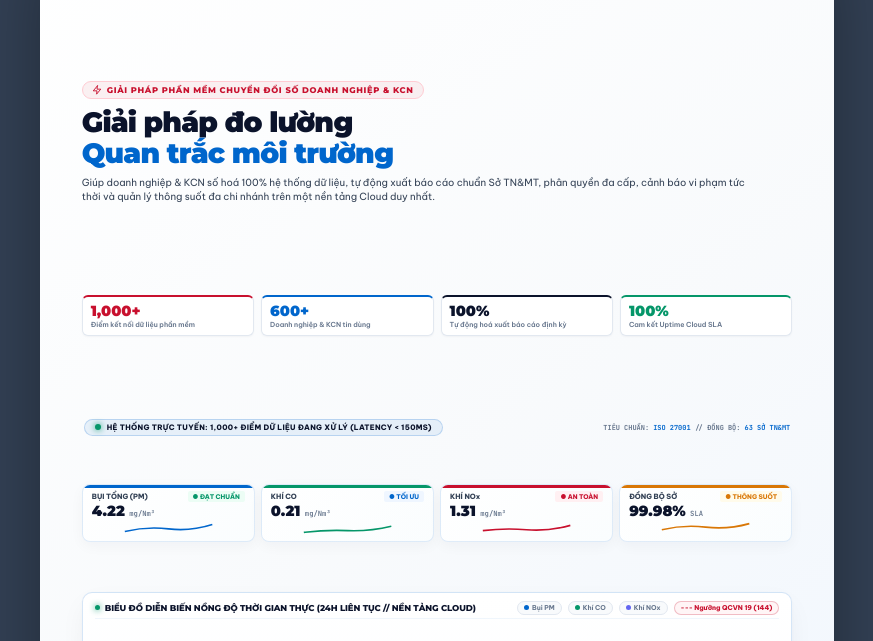
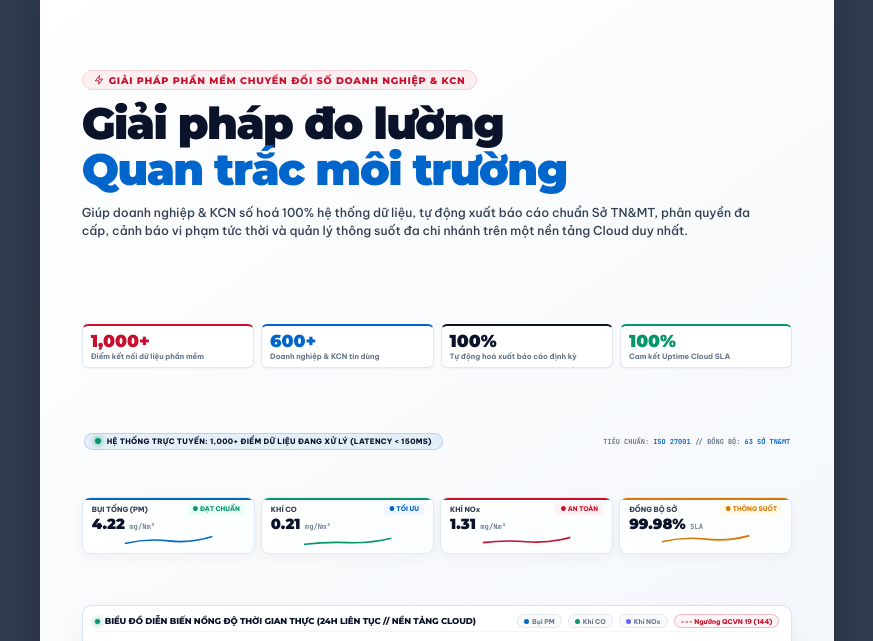
Before and after one commit to huudangdev/5s-brochure, a website: page templates/bi-fold.html in a window 1280 px wide. Shown: the part 105-746 px from the top of the page, without its empty margins (203-1076 px from the left). Drawn offline with Linux system fonts and the light colour scheme.

Commit message:
feat(cover): scale up commanding hero headline, eliminate solid block, and tighten padding

```diff
--- a/templates/bi-fold.html
+++ b/templates/bi-fold.html
@@ -267,8 +267,8 @@
 
     /* Cover Hero Typography */
     .cover-hero-content {
-      margin-top: 2.5mm;
-      margin-bottom: 2mm;
+      margin-top: 3.5mm;
+      margin-bottom: 3mm;
       flex-shrink: 0;
     }
     .cover-kicker-tag {
@@ -276,24 +276,24 @@
       align-items: center;
       gap: 5px;
       font-family: 'Montserrat', sans-serif;
-      font-size: 6.2pt;
+      font-size: 7.2pt;
       font-weight: 800;
       letter-spacing: 0.08em;
       text-transform: uppercase;
       color: var(--5s-crimson);
       background: rgba(200, 16, 46, 0.06);
       border: 1px solid var(--5s-crimson-border);
-      padding: 3px 9px;
+      padding: 3.5px 11px;
       border-radius: var(--radius-full);
-      margin-bottom: 2mm;
+      margin-bottom: 2.5mm;
     }
     .cover-headline {
-      font-size: 21pt;
+      font-size: 33pt;
       font-weight: 900;
-      line-height: 1.1;
-      letter-spacing: -0.03em;
+      line-height: 1.06;
+      letter-spacing: -0.035em;
       color: var(--ink-primary);
-      margin-bottom: 2mm;
+      margin-bottom: 3mm;
     }
     .cover-headline span.highlight-crimson {
       color: var(--5s-crimson);
@@ -302,11 +302,12 @@
       color: var(--5s-blue);
     }
     .cover-lead {
-      font-size: 7.4pt;
-      color: var(--ink-secondary);
-      line-height: 1.45;
-      max-width: 95%;
-      margin-bottom: 2.5mm;
+      font-size: 9.2pt;
+      color: #334155;
+      font-weight: 500;
+      line-height: 1.5;
+      max-width: 98%;
+      margin-bottom: 3.5mm;
     }
     .cover-btns-row {
       display: flex;
@@ -318,7 +319,7 @@
       display: grid;
       grid-template-columns: repeat(4, 1fr);
       gap: 7px;
-      margin-bottom: 2.5mm;
+      margin-bottom: 1.5mm;
       flex-shrink: 0;
     }
     .cover-metric-cell {
@@ -335,13 +336,13 @@
 
     .cover-metric-num {
       font-family: 'Montserrat', sans-serif;
-      font-size: 11pt;
+      font-size: 13pt;
       font-weight: 900;
-      line-height: 1.1;
+      line-height: 1;
     }
     .cover-metric-label {
-      font-size: 5.2pt;
-      font-weight: 600;
+      font-size: 5.6pt;
+      font-weight: 700;
       color: var(--ink-muted);
       margin-top: 2px;
       line-height: 1.25;
@@ -364,7 +365,7 @@
       justify-content: space-between;
       align-items: center;
       padding: 0 2px;
-      margin-bottom: 2mm;
+      margin-bottom: 1.5mm;
     }
     .telemetry-live-pill {
       display: inline-flex;
```
Also changed, not shown: dist/ui-ux-audit/01-front-cover.png, 2 other files.
